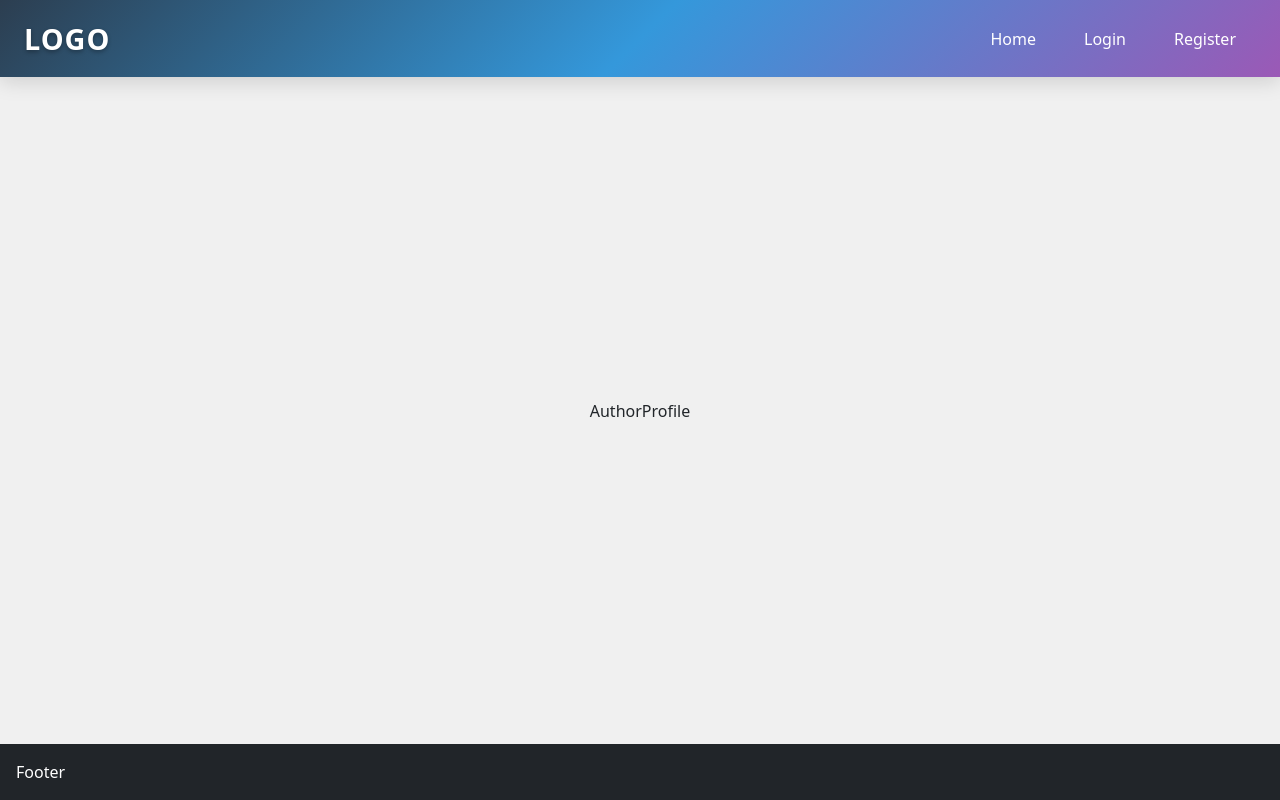
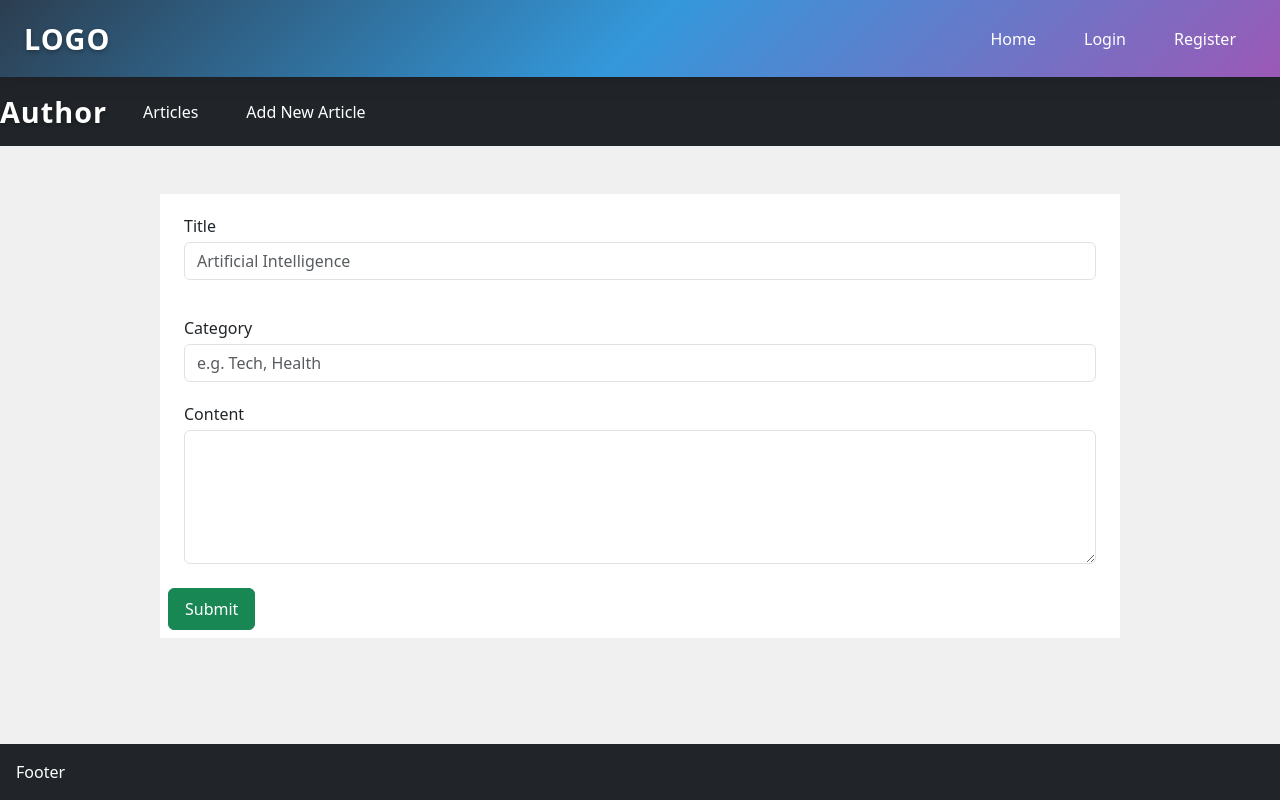
Before and after one commit to Sharanteja22/blogapp, a React (Vite) app in the folder client/: page /author-profile/1/article in a window 1280 px wide. Built offline with nearby package versions, Linux system fonts and the light colour scheme; no server answers.

Commit message:
article creation funcitonality

```diff
--- a/client/package.json
+++ b/client/package.json
@@ -15,6 +15,7 @@
     "bootstrap": "^5.3.7",
     "react": "^19.1.0",
     "react-dom": "^19.1.0",
+    "react-hook-form": "^7.59.0",
     "react-router-dom": "^6.30.1"
   },
   "devDependencies": {
--- a/client/src/components/RootLayout.jsx
+++ b/client/src/components/RootLayout.jsx
@@ -19,9 +19,9 @@ function RootLayout() {
         <Header />
         <div  style={{
             flex: 1,
-            display: 'flex',
-            justifyContent: 'center',
-            alignItems: 'center'
+            //display: 'flex',
+            //justifyContent: 'center',
+            //alignItems: 'center'
           }}>
           <Outlet />
         </div>
--- a/client/src/components/author/AuthorProfile.jsx
+++ b/client/src/components/author/AuthorProfile.jsx
@@ -1,8 +1,27 @@
 import React from 'react'
-
+import { Link, Outlet } from 'react-router-dom'
 function AuthorProfile() {
   return (
-    <div>AuthorProfile</div>
+    <div className='d-flex flex-column '>
+      <nav className="navbar   navbar-expand-lg w-100 navbar-light bg-dark" >
+        <Link className="navbar-brand" to="">Author</Link>
+        <button className="navbar-toggler" type="button" data-toggle="collapse" data-target="#navbarSupportedContent" aria-controls="navbarSupportedContent" aria-expanded="false" aria-label="Toggle navigation">
+          <span className="navbar-toggler-icon"></span>
+        </button>
+
+        <div className="collapse navbar-collapse " id="navbarSupportedContent">
+          <ul className="navbar-nav mr-auto">
+            <li className="nav-item active">
+              <Link className="nav-link" to="articles">Articles</Link>
+            </li>
+            <li className="nav-item">
+              <Link className="nav-link" to="article">Add New Article</Link>
+            </li>
+          </ul>
+        </div>
+      </nav>
+      <div><Outlet /></div>
+    </div>
   )
 }
 
--- a/client/src/components/author/PostArticle.jsx
+++ b/client/src/components/author/PostArticle.jsx
@@ -1,8 +1,82 @@
 import React from 'react'
+import axios from 'axios'
+import { useContext } from 'react'
+import { useForm } from 'react-hook-form'
+import { userContextObj } from '../../contexts/userContext'
+import { useNavigate } from 'react-router-dom'
 
 function PostArticle() {
+  const { register, handleSubmit, formState: { errors }, reset } = useForm();
+  const { currentUser } = useContext(userContextObj);
+  const navigate=useNavigate();
+  const onSubmit = async (formData) => {
+    console.log(formData);
+    const authorData = {
+      nameOfAuthor: currentUser.firstName,
+      email: currentUser.email,
+      profileImageUrl: currentUser.profileImageUrl
+    };
+    formData.authorData=authorData;
+    formData.articleId=Date.now();
+    let currentDate=new Date();
+    formData.dateOfCreation=currentDate.getDate()+"-"+currentDate.getMonth()+"-"+currentDate.getFullYear()+currentDate.toLocaleTimeString("en-US",{hour12:true});
+    formData.dateOfModification=currentDate.getDate()+"-"+currentDate.getMonth()+"-"+currentDate.getFullYear()+currentDate.toLocaleTimeString("en-US",{hour12:true});
+    formData.comments=[]
+    try {
+      const res = await axios.post("http://localhost:3000/author-api/article", formData);
+      console.log(res);
+      reset();
+      if(res.status===201){
+        navigate(`/author-profile/${currentUser.email}/articles`);
+      }else{
+        console.log("error got")
+      }
+    } catch (error) {
+      console.log(error);
+    }
+  }
+
   return (
-    <div>PostArticle</div>
+    <div>
+      <form className='w-75 mx-auto mt-5 bg-white' onSubmit={handleSubmit(onSubmit)}>
+        <div className="form-group px-4 py-3">
+          <label htmlFor="title" className='my-1'>Title</label>
+          <input
+            type="text"
+            className="form-control"
+            id="title"
+            placeholder="Artificial Intelligence"
+            {...register("title", { required: "Title is required" })}
+          />
+          {errors.title && <p className="text-danger">{errors.title.message}</p>}
+        </div>
+
+        <div className="form-group px-4 py-3">
+          <label htmlFor="category" className='my-1'>Category</label>
+          <input
+            type="text"
+            className="form-control"
+            id="category"
+            placeholder="e.g. Tech, Health"
+            {...register("category", { required: "Category is required" })}
+          />
+          {errors.category && <p className="text-danger">{errors.category.message}</p>}
+        </div>
+
+        <div className="form-group px-4 pb-3">
+          <label htmlFor="content" className='my-1'>Content</label>
+          <textarea
+            className="form-control"
+            id="content"
+            rows="5"
+            {...register("content", { required: "Content is required" })}
+          ></textarea>
+          {errors.content && <p className="text-danger">{errors.content.message}</p>}
+        </div>
+
+        <button className="btn btn-success m-2 px-3 py-2" type="submit">Submit</button>
+      </form>
+    </div>
   )
 }
 
--- a/client/src/components/common/Home.jsx
+++ b/client/src/components/common/Home.jsx
@@ -146,6 +146,7 @@ function Home() {
       if (message === role) {
         setCurrentUser(prev => ({ ...prev, ...payload }));
         setError("");
+        navigate(`/${payload.role}-profile/${payload.email}`);
       } else {
         setError(message);
       }
```
Also changed, not shown: 2 other files (tests, documents, lock files or other folders).
